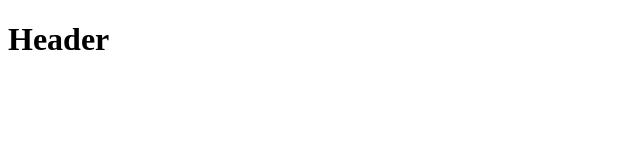
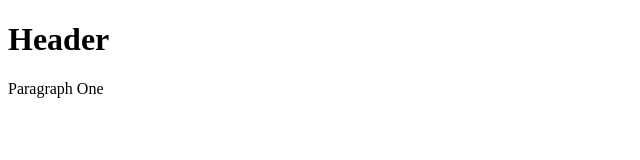
Before and after one commit to ayoungeo/git-test, a plain HTML site: page index.html in a window 1280 px wide. Shown: the whole page, without its empty margins (0-640 px from the left). Drawn offline with Linux system fonts and the light colour scheme.

Commit message:
second commit

```diff
--- a/index.html
+++ b/index.html
@@ -2,5 +2,6 @@
 <html>
   <body>
     <h1>Header</h1>
+    <p>Paragraph One</p>
   </body>
 </html>
```
